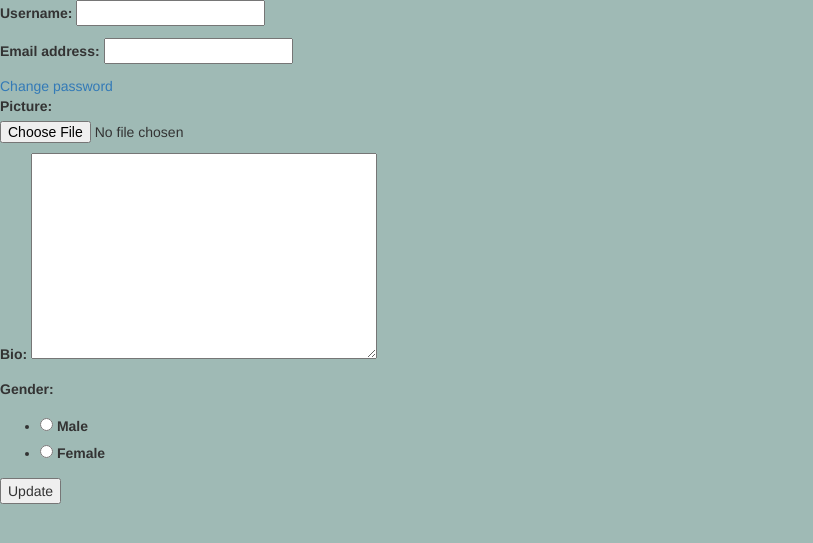
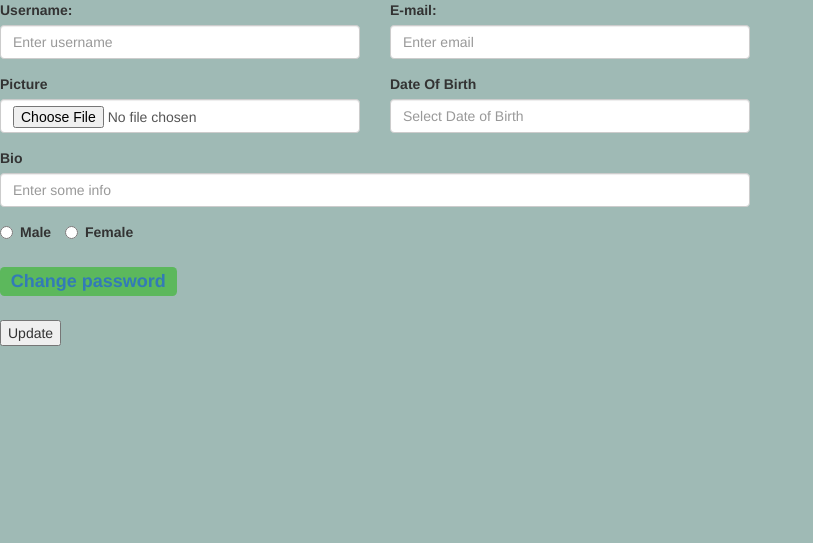
Before and after one commit to RetroMelon/PatchWords, a Django app: template patchwords_project/patchwords/templates/edit_profile.html in a window 1280 px wide. Shown: the part 58-601 px from the top of the page, without its empty margins (0-813 px from the left). Run offline with Django 3.2, Linux system fonts and the light colour scheme; the template is opened without the code that fills it: values that come from a table or form of the project are taken from there, others are empty; some libraries are stand-ins or nearby versions.

Commit message:
css'ing forms

```diff
--- a/patchwords_project/patchwords/signals.py
+++ b/patchwords_project/patchwords/signals.py
@@ -14,7 +14,7 @@ def user_created(sender, user, request, **kwargs):
     try:
         data.bio = form.data["bio"]
     except:
-        data.bio = ""
+        pass
     try:
         string_date = form.data["date_of_birth"]
         string_date_formatted = string_date[6:]+string_date[3:5]+string_date[:2]
--- a/patchwords_project/patchwords/static/js/datepicker.js
+++ b/patchwords_project/patchwords/static/js/datepicker.js
@@ -1,5 +1,6 @@
 $(function() {
     $( "#datepicker" ).datepicker({
+	  dateFormat: 'dd/mm/yy',
       changeMonth: true,
       changeYear: true
     });
--- a/patchwords_project/patchwords/templates/edit_profile.html
+++ b/patchwords_project/patchwords/templates/edit_profile.html
@@ -2,12 +2,88 @@
 
 {% load staticfiles %}
 
+{% block css_imports %}
+<link rel="stylesheet" href="//code.jquery.com/ui/1.11.4/themes/smoothness/jquery-ui.css">
+<link rel="stylesheet" href="/resources/demos/style.css">
+{% endblock %}
+
+{% block title %}Edit your profile{% endblock %}
+
 {% block body %}
-<form id="edit_profile_form" method="post" action="/patchwords/edit_profile/" enctype="multipart/form-data">
+<form id="edit_profile_form" method="post" action="/patchwords/edit_profile/" enctype="multipart/form-data" style="max-width:750px">
 	{% csrf_token %}
-	{{ user_form.as_p }}
-	<a href="{% url 'auth_password_change' %}">Change password</a>
-	{{ user_profile_form.as_p }}
-<input type="submit" name="submit" value="Update" />
+{% if form.errors %}
+    <div class="text-danger">Please correct the error{{ form.errors|pluralize }} below.</div>
+    {% endif %}
+
+	<div class="row">
+<div class="col-xs-6">
+<div class="form-group">
+ <p class="required"> <label for="id_username">Username:</label>
+     <input class="form-control"  id="id_username" maxlength="30" name="username" type="text"  placeholder="Enter username"/></p>
+            {% if form.username.errors %}
+              <span class="help-block">
+                {% for error in form.username.errors %}{{ error }}{% endfor %}
+              </span>
+            {% endif %}
+       </div>
+</div>
+
+ <div class="col-xs-6">
+ <div class="form-group">
+    <p class="required"><label for="id_email">E-mail:</label>
+        <input class="form-control" id="id_email" name="email" type="email" placeholder="Enter email" /></p>
+		{% if form.email.errors %}
+              <span class="help-block">
+                {% for error in form.email.errors %}{{ error }}{% endfor %}
+              </span>
+            {% endif %}
+			</div>
+		</div>
+	</div>
+
+	<div class="row">
+
+<div class="col-xs-6">
+				<div class="form-group">
+    <p><label for="id_picture">Picture</label>
+        <input class="form-control" id="id_picture" accept="image/*" name="picture" type="file" placeholder="Enter a profile picture" /></p>
+ </div>
+ </div>
+
+
+	<div class="col-xs-6">
+ <div class="form-group"><label for="datepicker">Date Of Birth</label>
+	<p><input class="form-control"  id="datepicker"  name="date_of_birth" type="text"  placeholder="Select Date of Birth"/></p>
+</div>
+</div>
+</div>
+
+<div class="form-group">
+<p><label for="id_bio">Bio</label>
+<input class="form-control" id="id_bio" name="bio" type="text" placeholder="Enter some info" /></p>
+</div>
+
+
+	<div class="radio-inline">
+    <p><input class="radio-inline" id="id_male" name="inlineRadioOptions" type="radio"/><strong>Male</strong></p>
+</div>
+<div class="radio-inline">
+	<p><input class="radio-inline" id="id_female" name="inlineRadioOptions" type="radio"><strong>Female</strong></p>
+</div>
+
+<h3><span class="label label-success"><a href="{% url 'auth_password_change' %}">Change password</a></span></h3>
+</br>
+
+
+	<input type="submit" name="submit" value="Update" />
 </form>
+
 {% endblock %}
+
+
+{% block js_imports %}
+<script src="//code.jquery.com/jquery-1.10.2.js"></script>
+<script src="//code.jquery.com/ui/1.11.4/jquery-ui.js"></script>
+<script src="{% static 'js/datepicker.js' %}"></script>
+{% endblock %}
--- a/patchwords_project/patchwords/templates/profile.html
+++ b/patchwords_project/patchwords/templates/profile.html
@@ -10,7 +10,7 @@
 
 {% block body %}
 <div class="page-header">
-		<h1>{{ user.username }}</h1>
+<h1><span class="label label-default">{{ user.username}}</span></h1>
 </div>
 
 <div class="container">
```
Also changed, not shown: patchwords_project/patchwords/templates/registration/login.html (+13 -2 lines), patchwords_project/patchwords/templates/registration/registration_form.html (+8 -3 lines).
